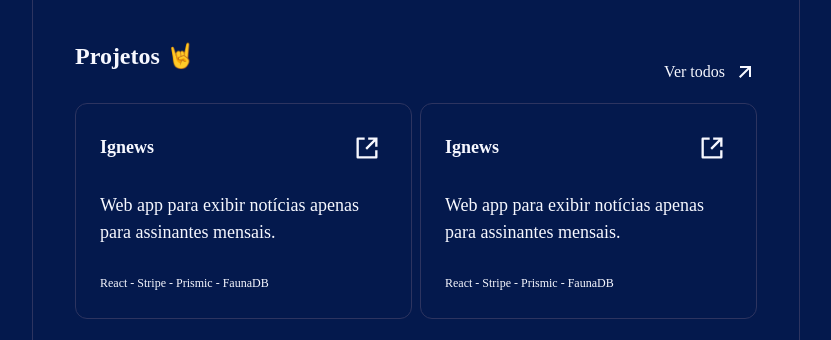
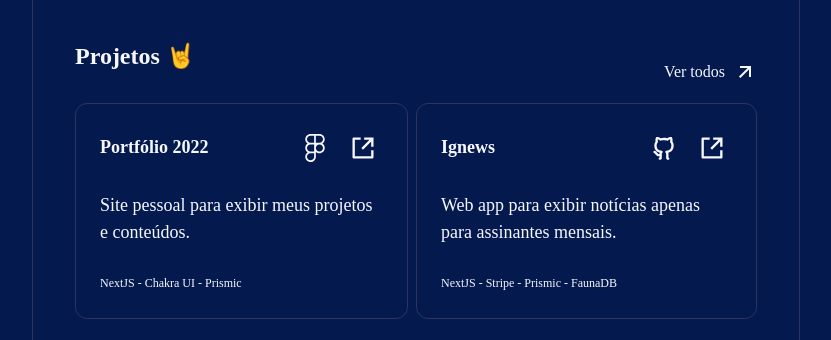
Before and after one commit to daniilomello/daniilodev-v2, a Next.js app: page / in a window 1280 px wide. Shown: the part 1220-1560 px from the top of the page, without its empty margins (224-1055 px from the left). Built offline with nearby package versions, Linux system fonts and the light colour scheme; a web font is replaced by a local one.

Commit message:
feat: update projects components

```diff
--- a/src/components/project-Item.component.tsx
+++ b/src/components/project-Item.component.tsx
@@ -1,17 +1,33 @@
-import Link from 'next/link';
-import {
-  Heading,
-  HStack,
-  Link as ChakraLink,
-  VStack,
-  Box,
-  Tooltip,
-  IconButton,
-  Text,
-} from '@chakra-ui/react';
-import { RiShareBoxLine } from 'react-icons/ri';
+import { Heading, HStack, Box, Text } from '@chakra-ui/react';
+import { ProjectIconLink } from './project-icon-link.component';
 
-export function ProjectItem() {
+interface ProjectItemProps {
+  name: string;
+  description: string;
+  tags: string;
+  live?: string;
+  github?: string;
+  figma?: string;
+  loom?: string;
+  asGithub?: boolean;
+  asFigma?: boolean;
+  asLive?: boolean;
+  asLoom?: boolean;
+}
+
+export function ProjectItem({
+  name,
+  description,
+  tags,
+  live,
+  github,
+  loom,
+  figma,
+  asLive = false,
+  asGithub = false,
+  asLoom = false,
+  asFigma = false,
+}: ProjectItemProps) {
   return (
     <Box
       p="24px"
@@ -22,45 +38,45 @@ export function ProjectItem() {
     >
       <HStack justifyContent="space-between" mb="24px">
         <Heading as="h3" fontSize="18px">
-          Ignews
+          {name}
         </Heading>
 
-        <VStack>
-          <Link href="/" passHref={true}>
-            <ChakraLink>
-              <Tooltip
-                label="Acessar projeto"
-                aria-label="Acessar projeto tooltip"
-                bg="blue.900"
-                color="blue.50"
-                borderRadius="10px"
-                px="18px"
-                py="4px"
-                fontWeight="bold"
-              >
-                <IconButton
-                  aria-label="Home Icon"
-                  variant="unstyled"
-                  bg="transparent"
-                  display="flex"
-                  alignItems="center"
-                  justifyContent="center"
-                  color="blue.50"
-                  icon={<RiShareBoxLine size="28px" />}
-                  _hover={{
-                    bgColor: 'blackAlpha.100',
-                  }}
-                />
-              </Tooltip>
-            </ChakraLink>
-          </Link>
-        </VStack>
+        <HStack>
+          {asGithub ? (
+            <ProjectIconLink
+              iconLink={github}
+              labelName="Repositório"
+              asGithub={asGithub}
+            />
+          ) : null}
+          {asFigma ? (
+            <ProjectIconLink
+              iconLink={figma}
+              labelName="Layout"
+              asFigma={asFigma}
+            />
+          ) : null}
+          {asLoom ? (
+            <ProjectIconLink
+              iconLink={loom}
+              labelName="Apresentação"
+              asLoom={asLoom}
+            />
+          ) : null}
+          {asLive ? (
+            <ProjectIconLink
+              iconLink={live}
+              labelName="Acessar"
+              asLive={asLive}
+            />
+          ) : null}
+        </HStack>
       </HStack>
       <Text mb="24px" fontSize="18px">
-        Web app para exibir notícias apenas para assinantes mensais.
+        {description}
       </Text>
       <Text as="small" fontSize="12px">
-        React - Stripe - Prismic - FaunaDB
+        {tags}
       </Text>
     </Box>
   );
--- /dev/null
+++ b/src/components/project-icon-link.component.tsx
@@ -0,0 +1,76 @@
+import Link from 'next/link';
+import { Link as ChakraLink, Tooltip, IconButton } from '@chakra-ui/react';
+import { RiShareBoxLine, RiGithubLine } from 'react-icons/ri';
+import { FaFigma } from 'react-icons/fa';
+import { SiLoom } from 'react-icons/si';
+
+interface ProjectIconLinkProps {
+  labelName: string;
+  iconLink?: string;
+  asGithub?: boolean;
+  asFigma?: boolean;
+  asLive?: boolean;
+  asLoom?: boolean;
+}
+
+// <RiShareBoxLine size="28px" />
+
+export function ProjectIconLink({
+  labelName,
+  iconLink,
+  asLive = false,
+  asGithub = false,
+  asFigma = false,
+  asLoom = false,
+}: ProjectIconLinkProps) {
+  const renderIcon = () => {
+    if (asLive) {
+      return <RiShareBoxLine size="28px" />;
+    }
+
+    if (asGithub) {
+      return <RiGithubLine size="28px" />;
+    }
+
+    if (asFigma) {
+      return <FaFigma size="28px" />;
+    }
+
+    if (asLoom) {
+      return <SiLoom size="28px" />;
+    }
+
+    return <RiShareBoxLine size="28px" />;
+  };
+
+  return (
+    <Link href={iconLink ?? '/'} passHref={true}>
+      <ChakraLink>
+        <Tooltip
+          label={labelName}
+          aria-label={labelName}
+          bg="blue.900"
+          color="blue.50"
+          borderRadius="10px"
+          px="18px"
+          py="4px"
+          fontWeight="bold"
+        >
+          <IconButton
+            aria-label={labelName}
+            variant="unstyled"
+            bg="transparent"
+            display="flex"
+            alignItems="center"
+            justifyContent="center"
+            color="blue.50"
+            icon={renderIcon()}
+            _hover={{
+              bgColor: 'blackAlpha.100',
+            }}
+          />
+        </Tooltip>
+      </ChakraLink>
+    </Link>
+  );
+}
--- a/src/components/projects-section.component.tsx
+++ b/src/components/projects-section.component.tsx
@@ -7,8 +7,24 @@ export function ProjectsSection() {
     <>
       <SectionTitle title="Projetos 🤘" link="/projects" />
       <HStack>
-        <ProjectItem />
-        <ProjectItem />
+        <ProjectItem
+          name="Portfólio 2022"
+          description="Site pessoal para exibir meus projetos e conteúdos."
+          tags="NextJS - Chakra UI - Prismic"
+          live="/"
+          asLive={true}
+          figma="/"
+          asFigma={true}
+        />
+        <ProjectItem
+          name="Ignews"
+          description="Web app para exibir notícias apenas para assinantes mensais."
+          tags="NextJS - Stripe - Prismic - FaunaDB"
+          live="/"
+          asLive={true}
+          github="/"
+          asGithub={true}
+        />
       </HStack>
     </>
   );
```
